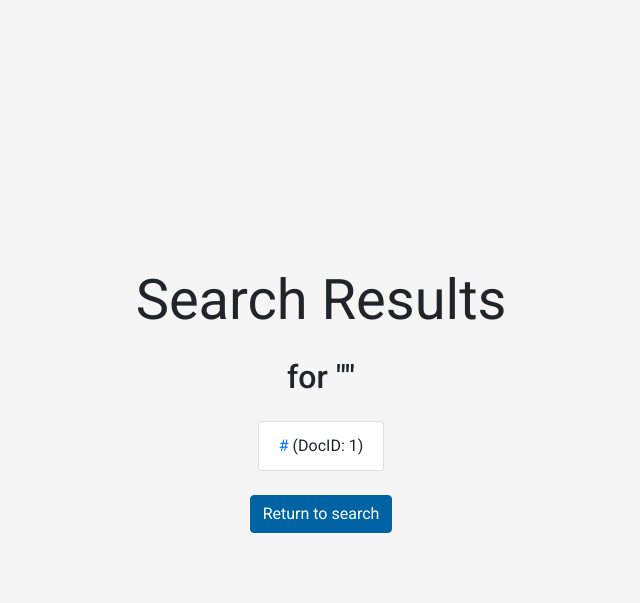
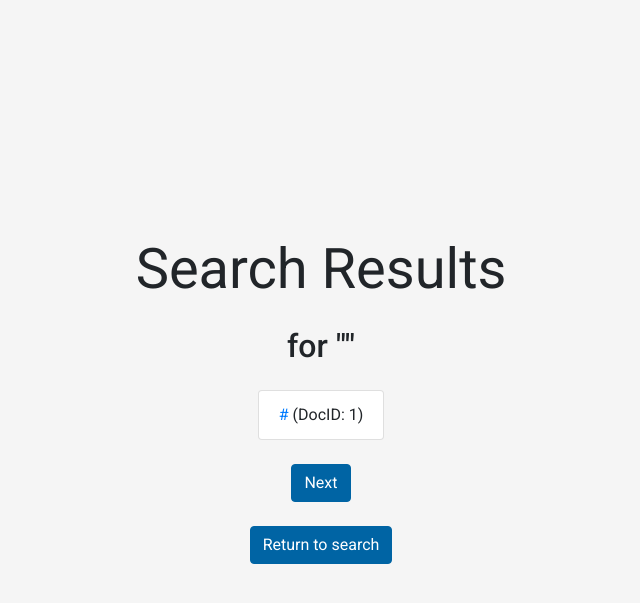
Before and after one commit to jordany33/ICSearch, a Flask app: template templates/results.html in a window 1280 px wide. Shown: the top 603 px of the page, without its empty margins (319-959 px from the left). Run offline with Flask 3, Linux system fonts and the light colour scheme; the template is opened without the code that fills it: most values are stand-ins (such as "Sample title", 1, 10 or a date in 2020); parts of the project's set-up code (start-up, migrations or seed data) failed here and were passed over; some libraries are stand-ins or nearby versions.

Commit message:
Added pagination

```diff
--- a/templates/results.html
+++ b/templates/results.html
@@ -23,6 +23,14 @@
             <p class="text-center mt-4">Your search did not match any documents.</p>
         {% endif %}
         <div class="text-center mt-4">
+            {% if prev_page %}
+                <a href="/results?page={{ prev_page }}&query={{ query }}" class="btn btn-secondary">Previous</a>
+            {% endif %}
+            {% if next_page %}
+                <a href="/results?page={{ next_page }}&query={{ query }}" class="btn btn-secondary">Next</a>
+            {% endif %}
+        </div>
+        <div class="text-center mt-4">
             <a href="/" class="btn btn-secondary">Return to search</a>
         </div>
     </div>
```
